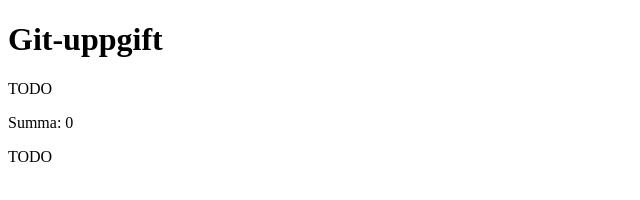
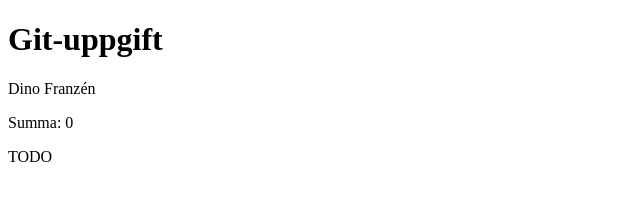
Before and after one commit to baloo1994/git-uppgift, a plain HTML site: page index.html in a window 1280 px wide. Shown: the full height of the page, 0-640 px from the left. Drawn offline with Linux system fonts and the light colour scheme.

Commit message:
feat: uppdatera hamtaNamn() att returna mitt namn istallet for TODO

```diff
--- a/index.html
+++ b/index.html
@@ -10,9 +10,8 @@
     <p id="summa"></p>
     <p id="status"></p>
     <script>
-      // TODO 1: Returnera ditt eget namn (just nu returneras "TODO").
       function hamtaNamn() {
-        return "TODO";
+        return "Dino Franzén";
       }
 
       // TODO 2: Returnera summan av a och b (just nu returneras alltid 0).
```
